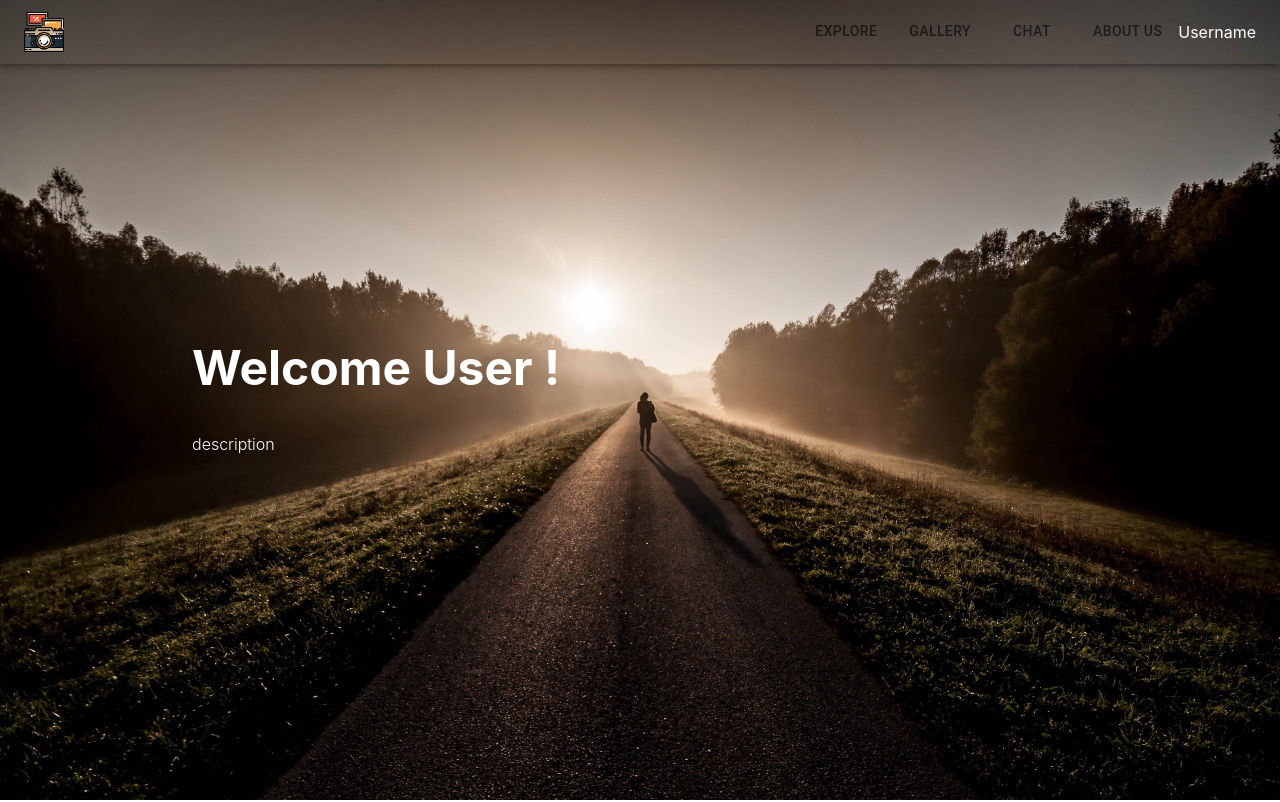
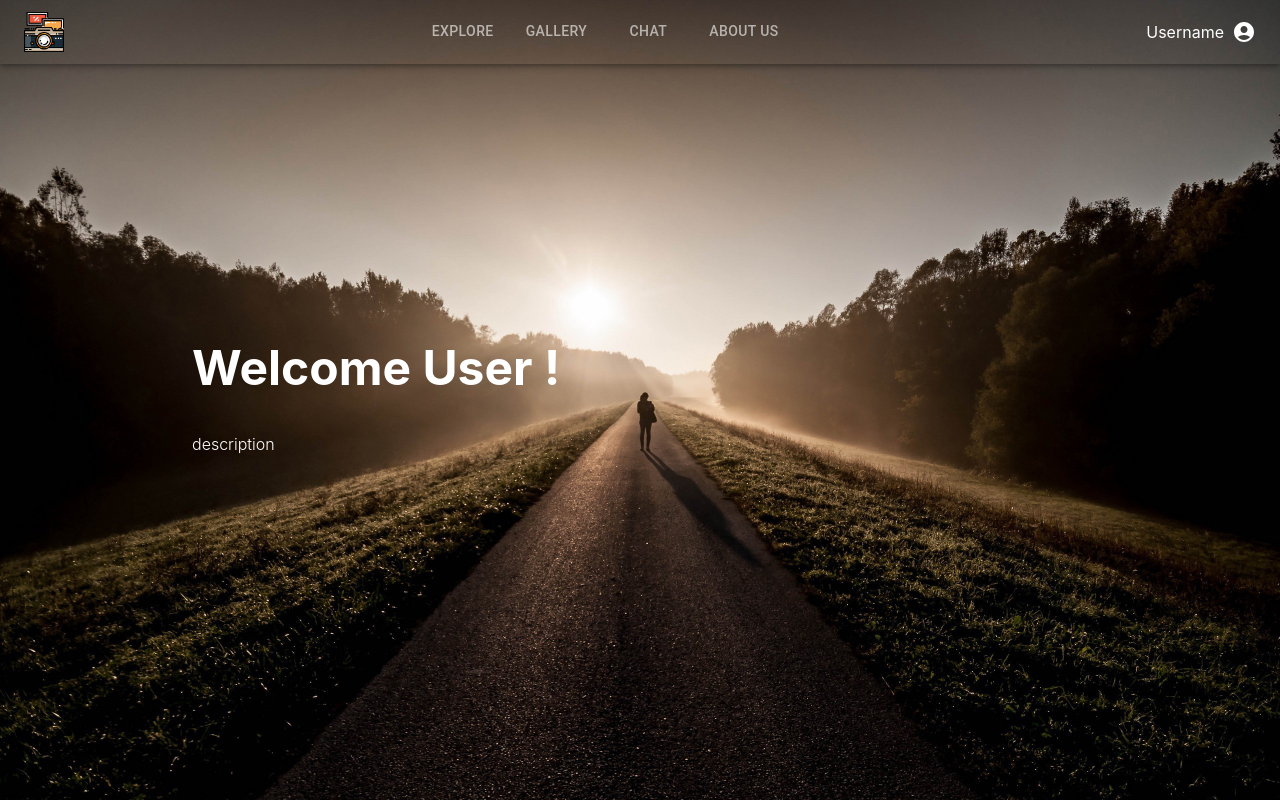
Before and after one commit to Priyankaa2503/loc-unenthusiasts, a React (Create React App) app: page /explore in a window 1280 px wide. Shown: the top 802 px of the page. Built offline with nearby package versions, Linux system fonts and the light colour scheme.

Commit message:
modified nav

```diff
--- a/src/components/Drawer.js
+++ b/src/components/Drawer.js
@@ -33,7 +33,7 @@ const DrawerComp = () => {
         sx={{ color: "white", marginLeft: "auto" }}
         onClick={() => setOpenDrawer(!openDrawer)}
       >
-        <MenuIcon color="white" />
+        <MenuIcon color="black" />
       </IconButton>
     </React.Fragment>
   );
--- a/src/components/Header.js
+++ b/src/components/Header.js
@@ -1,4 +1,5 @@
 import React, { useState } from "react";
+import AccountCircleIcon from '@mui/icons-material/AccountCircle';
 import {
   AppBar,
   Button,
@@ -9,7 +10,7 @@ import {
   useMediaQuery,
   useTheme,
 } from "@mui/material";
-import AddBusinessRoundedIcon from "@mui/icons-material/AddBusinessRounded";
+
 import DrawerComp from "./Drawer";
 import Photo from "../assets/photography.png";
 const Header = () => {
@@ -27,21 +28,21 @@ const Header = () => {
           <img src={Photo} alt='logo' className='h-[40px] w-[40px]'/>
           {isMatch ? (
             <>
-              <Typography sx={{ fontSize: "2rem", paddingLeft: "10%" }}>
+              {/* <Typography sx={{ fontSize: "2rem", paddingLeft: "10%" }}>
                 Shoppee
-              </Typography>
+              </Typography> */}
               <DrawerComp />
             </>
           ) : (
             <>
               <Tabs
-                sx={{ marginLeft: "auto"}}
+                sx={{ marginLeft: "auto",marginRight:"auto"}}
                 indicatorColor="secondary"
                 textColor="inherit"
 
                 value={value}
                 onChange={(e, value) => setValue(value)}
-                className="text-black"
+                className="text-white"
 
               >
                 <Tab label="Explore" />
@@ -49,7 +50,9 @@ const Header = () => {
                 <Tab label="Chat" />
                 <Tab label="About Us" />
               </Tabs>
-              <span>Username</span>
+              <span className="mr-2">Username</span>
+              <AccountCircleIcon/>
+
 
 
 
```
